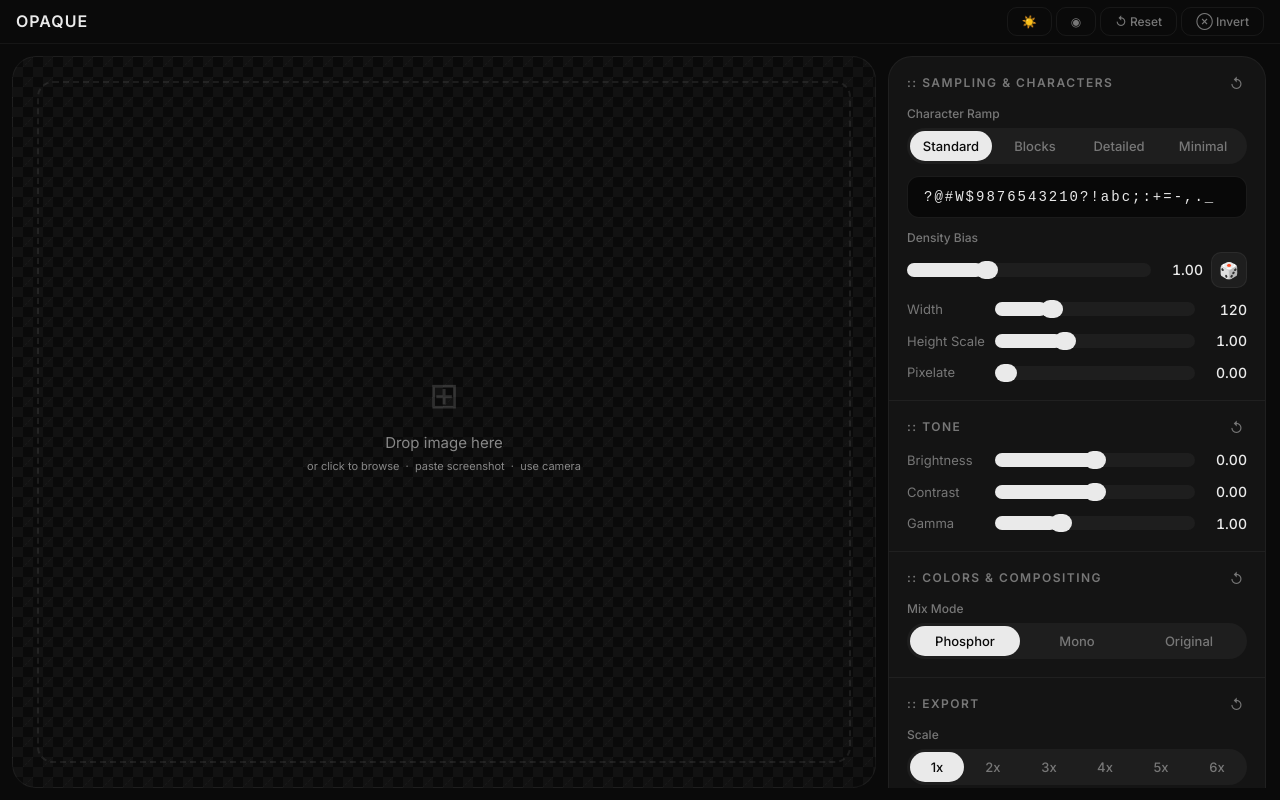
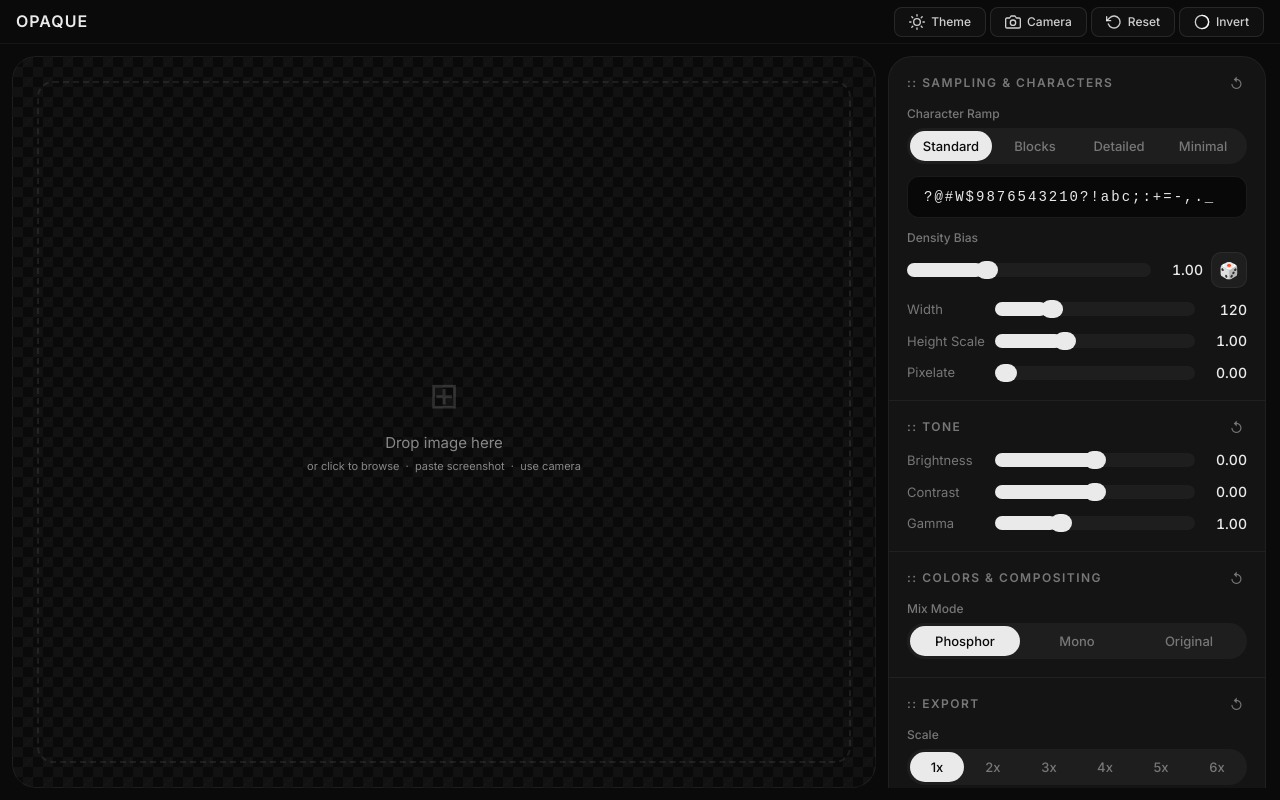
Before and after one commit to nafisalamkhan/Opaque, a React (Vite) app: page / in a window 1280 px wide. Built offline with nearby package versions, Linux system fonts and the light colour scheme.

Commit message:
background fix

```diff
--- a/src/App.css
+++ b/src/App.css
@@ -39,6 +39,17 @@
   --selection-bg: rgba(255, 255, 255, 0.1);
   --drag-border: rgba(255, 255, 255, 0.1);
   --drag-bg: rgba(255, 255, 255, 0.03);
+
+  --bg-output: #000000;
+  --btn-header-bg: rgba(20, 20, 20, 0.6);
+  --btn-header-border: rgba(255, 255, 255, 0.1);
+  --btn-header-color: rgba(255, 255, 255, 0.8);
+  --btn-header-hover-bg: rgba(255, 255, 255, 0.05);
+  --btn-header-hover-color: #FFFFFF;
+  --btn-header-hover-border: rgba(255, 255, 255, 0.3);
+  --btn-header-active-bg: rgba(255, 255, 255, 0.1);
+  --btn-header-active-color: #FFFFFF;
+  --btn-header-active-border: rgba(255, 255, 255, 0.25);
 }
 
 :root.theme-light {
@@ -55,9 +66,9 @@
   --text-accent: #FFFFFF;
   --text-disabled: #9AAB9E;
 
-  --color-accent: #1DBB33;
+  --color-accent: #1C1C1E;
   --color-phosphor: #0A2510;
-  --color-mono: #000000;
+  --color-mono: #1C1C1E;
 
   --border-default: rgba(0, 0, 0, 0.1);
   --border-subtle: rgba(0, 0, 0, 0.08);
@@ -82,6 +93,17 @@
   --selection-bg: rgba(29, 187, 51, 0.2);
   --drag-border: rgba(0, 0, 0, 0.1);
   --drag-bg: rgba(0, 0, 0, 0.03);
+
+  --bg-output: #FFFFFF;
+  --btn-header-bg: rgba(0, 0, 0, 0.04);
+  --btn-header-border: rgba(0, 0, 0, 0.1);
+  --btn-header-color: #6B7A6F;
+  --btn-header-hover-bg: rgba(0, 0, 0, 0.06);
+  --btn-header-hover-color: #0A2510;
+  --btn-header-hover-border: rgba(0, 0, 0, 0.25);
+  --btn-header-active-bg: rgba(0, 0, 0, 0.08);
+  --btn-header-active-color: #0A2510;
+  --btn-header-active-border: rgba(0, 0, 0, 0.2);
 }
 
 /* ─── App ─── */
@@ -131,27 +153,30 @@
 }
 
 .topbar-btn {
-  background: none;
-  border: 1px solid var(--border-subtle);
-  color: var(--text-muted);
+  display: inline-flex;
+  align-items: center;
+  gap: 6px;
+  background: var(--btn-header-bg);
+  border: 1px solid var(--btn-header-border);
+  color: var(--btn-header-color);
   font-size: 12px;
   font-weight: 500;
   padding: 6px 14px;
-  border-radius: 10px;
+  border-radius: 8px;
   cursor: pointer;
   transition: background 0.12s, color 0.12s, border-color 0.12s;
 }
 
 .topbar-btn:hover {
-  background: var(--bg-hover-subtle);
-  color: var(--text-primary);
-  border-color: var(--border-hover);
+  background: var(--btn-header-hover-bg);
+  color: var(--btn-header-hover-color);
+  border-color: var(--btn-header-hover-border);
 }
 
 .topbar-btn.active {
-  background: var(--bg-active);
-  color: var(--text-primary);
-  border-color: var(--border-active);
+  background: var(--btn-header-active-bg);
+  color: var(--btn-header-active-color);
+  border-color: var(--btn-header-active-border);
 }
 
 /* ─── Workspace Split ─── */
@@ -242,7 +267,6 @@
   white-space: pre;
   margin: 0;
   padding: 8px;
-  background: var(--bg-ascii);
   border: 1px solid var(--border-ascii);
   border-radius: 12px;
   outline: none;
@@ -252,10 +276,11 @@
   width: fit-content;
   min-width: 100%;
   color: var(--text-primary);
+  background: transparent;
 }
 
 .ascii-output.phosphor {
-  color: var(--color-phosphor);
+  color: #39FF14;
 }
 
 .ascii-output.mono {
--- a/src/App.jsx
+++ b/src/App.jsx
@@ -78,6 +78,66 @@ function exportANSI(text, colors, mixMode) {
   }
   out += '\x1b[0m';
   return out;
+}
+
+function SunIcon() {
+  return (
+    <svg viewBox="0 0 24 24" width="16" height="16" stroke="currentColor" fill="none" strokeWidth="2" strokeLinecap="round" strokeLinejoin="round">
+      <circle cx="12" cy="12" r="5"/>
+      <line x1="12" y1="1" x2="12" y2="3"/>
+      <line x1="12" y1="21" x2="12" y2="23"/>
+      <line x1="4.22" y1="4.22" x2="5.64" y2="5.64"/>
+      <line x1="18.36" y1="18.36" x2="19.78" y2="19.78"/>
+      <line x1="1" y1="12" x2="3" y2="12"/>
+      <line x1="21" y1="12" x2="23" y2="12"/>
+      <line x1="4.22" y1="19.78" x2="5.64" y2="18.36"/>
+      <line x1="18.36" y1="5.64" x2="19.78" y2="4.22"/>
+    </svg>
+  );
+}
+
+function MoonIcon() {
+  return (
+    <svg viewBox="0 0 24 24" width="16" height="16" stroke="currentColor" fill="none" strokeWidth="2" strokeLinecap="round" strokeLinejoin="round">
+      <path d="M21 12.79A9 9 0 1 1 11.21 3 7 7 0 0 0 21 12.79z"/>
+    </svg>
+  );
+}
+
+function CameraIcon() {
+  return (
+    <svg viewBox="0 0 24 24" width="16" height="16" stroke="currentColor" fill="none" strokeWidth="2" strokeLinecap="round" strokeLinejoin="round">
+      <path d="M23 19a2 2 0 0 1-2 2H3a2 2 0 0 1-2-2V8a2 2 0 0 1 2-2h4l2-3h6l2 3h4a2 2 0 0 1 2 2z"/>
+      <circle cx="12" cy="13" r="4"/>
+    </svg>
+  );
+}
+
+function ResetIcon() {
+  return (
+    <svg viewBox="0 0 24 24" width="16" height="16" stroke="currentColor" fill="none" strokeWidth="2" strokeLinecap="round" strokeLinejoin="round">
+      <polyline points="1 4 1 10 7 10"/>
+      <path d="M3.51 15a9 9 0 1 0 2.13-9.36L1 10"/>
+    </svg>
+  );
+}
+
+function InvertIcon() {
+  return (
+    <svg viewBox="0 0 24 24" width="16" height="16" stroke="currentColor" fill="none" strokeWidth="2" strokeLinecap="round" strokeLinejoin="round">
+      <circle cx="12" cy="12" r="10"/>
+      <path d="M12 2a10 10 0 0 1 0 20"/>
+    </svg>
+  );
+}
+
+function HeaderButton({ icon, label, active, onClick, title }) {
+  return (
+    <button className={`topbar-btn ${active ? 'active' : ''}`} onClick={onClick} title={title}>
+      {icon}
+      <span>{label}</span>
+    </button>
+  );
 }
 
 function download(filename, content, mime) {
@@ -333,16 +393,10 @@ body{background:${bg};color:${bodyColor};font:16px VT323,'Courier New',monospace
       <header className="topbar">
         <div className="logo">Opaque</div>
         <div className="topbar-actions">
-          <button className="topbar-btn" onClick={() => setIsLightMode(s => !s)} title="Toggle theme">
-            {isLightMode ? '🌙' : '☀️'}
-          </button>
-          <button className={`topbar-btn ${cameraActive ? 'active' : ''}`} onClick={handleCameraToggle} title="Toggle camera">
-            {cameraActive ? '■' : '◉'}
-          </button>
-          <button className="topbar-btn" onClick={handleResetAll}>↺ Reset</button>
-          <button className={`topbar-btn ${invertL ? 'active' : ''}`} onClick={() => setInvertL(s => !s)}>
-            ⊗ Invert
-          </button>
+          <HeaderButton icon={isLightMode ? <MoonIcon /> : <SunIcon />} label="Theme" onClick={() => setIsLightMode(s => !s)} title="Toggle theme" />
+          <HeaderButton icon={<CameraIcon />} label="Camera" active={cameraActive} onClick={handleCameraToggle} title="Toggle camera" />
+          <HeaderButton icon={<ResetIcon />} label="Reset" onClick={handleResetAll} title="Reset all settings" />
+          <HeaderButton icon={<InvertIcon />} label="Invert" active={invertL} onClick={() => setInvertL(s => !s)} title="Toggle invert" />
         </div>
       </header>
 
```
